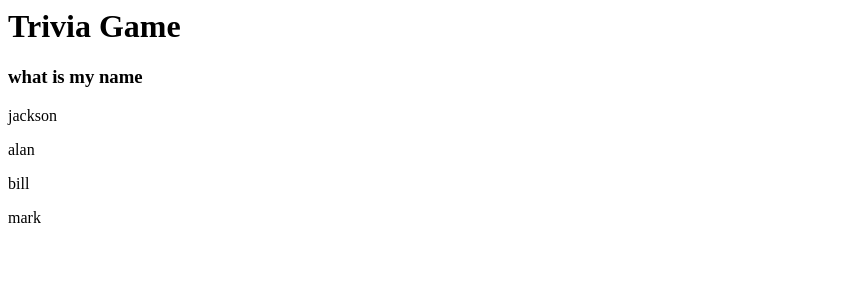
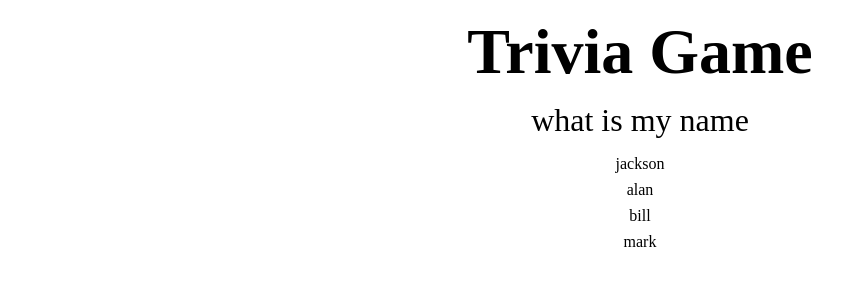
Before and after one commit to jacksonopp/triviaGame, a plain HTML site: page index.html in a window 1280 px wide. Both pictures are taken after a click on the button "start". Shown: the whole page, without its empty margins (0-867 px from the left). Drawn offline with Linux system fonts and the light colour scheme.

Commit message:
added basic css

```diff
--- a/assets/css/reset.css
+++ b/assets/css/reset.css
@@ -0,0 +1,48 @@
+/* http://meyerweb.com/eric/tools/css/reset/
+   v2.0 | 20110126
+   License: none (public domain)
+*/
+
+html, body, div, span, applet, object, iframe,
+h1, h2, h3, h4, h5, h6, p, blockquote, pre,
+a, abbr, acronym, address, big, cite, code,
+del, dfn, em, img, ins, kbd, q, s, samp,
+small, strike, strong, sub, sup, tt, var,
+b, u, i, center,
+dl, dt, dd, ol, ul, li,
+fieldset, form, label, legend,
+table, caption, tbody, tfoot, thead, tr, th, td,
+article, aside, canvas, details, embed,
+figure, figcaption, footer, header, hgroup,
+menu, nav, output, ruby, section, summary,
+time, mark, audio, video {
+	margin: 0;
+	padding: 0;
+	border: 0;
+	font-size: 100%;
+	font: inherit;
+	vertical-align: baseline;
+}
+/* HTML5 display-role reset for older browsers */
+article, aside, details, figcaption, figure,
+footer, header, hgroup, menu, nav, section {
+	display: block;
+}
+body {
+	line-height: 1;
+}
+ol, ul {
+	list-style: none;
+}
+blockquote, q {
+	quotes: none;
+}
+blockquote:before, blockquote:after,
+q:before, q:after {
+	content: '';
+	content: none;
+}
+table {
+	border-collapse: collapse;
+	border-spacing: 0;
+}
--- a/assets/css/style.css
+++ b/assets/css/style.css
@@ -0,0 +1,27 @@
+@import "./reset.css";
+
+.container {
+    width: 80%;
+    margin: 0 auto;
+    text-align: center;
+}
+
+.title {
+    font-size: 64px;
+    font-weight: bold;
+    margin: 20px 0;
+}
+
+.game-frame h3 {
+    font-size: 32px;
+    margin: 20px 0;
+}
+
+.game-frame p {
+    margin: 10px 0;
+}
+
+.game-frame p:hover {
+    background: aliceblue;
+    cursor: default;
+}
--- a/assets/javascript/game.js
+++ b/assets/javascript/game.js
@@ -58,6 +58,7 @@ console.log(questionLoop);
 //setting up basic display options
 const gameWindow = document.getElementById("game-window");
 const questionWindow = document.createElement("div");
+questionWindow.classList.add("game-frame");
 gameWindow.append(questionWindow);
 
 //function which sets up the question frame, and includes the logic for picking answers
--- a/index.html
+++ b/index.html
@@ -4,6 +4,7 @@
     <meta name="viewport" content="width=device-width, initial-scale=1.0">
     <meta http-equiv="X-UA-Compatible" content="ie=edge">
     <title>Trivia Game</title>
+    <link rel="stylesheet" href="./assets/css/style.css">
 </head>
 <body>
     <div class="container">
```
